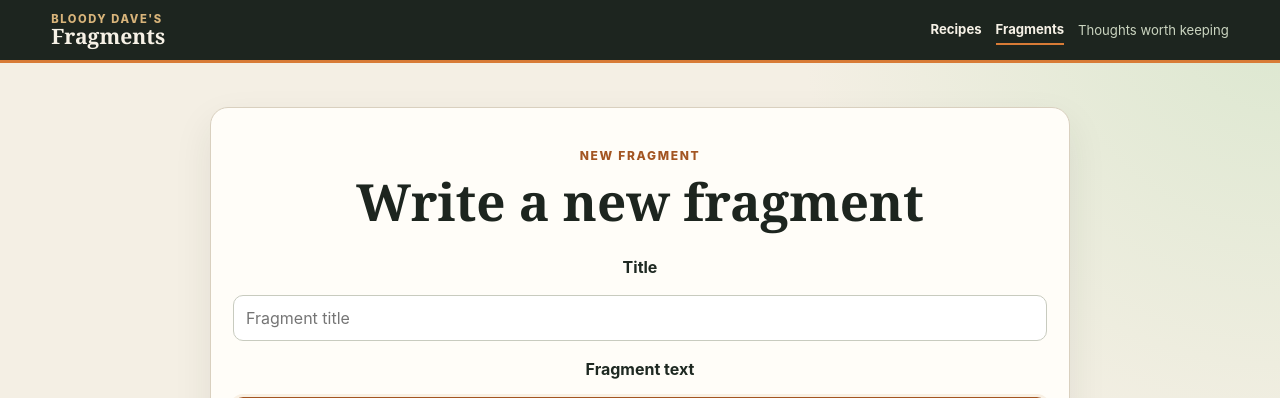
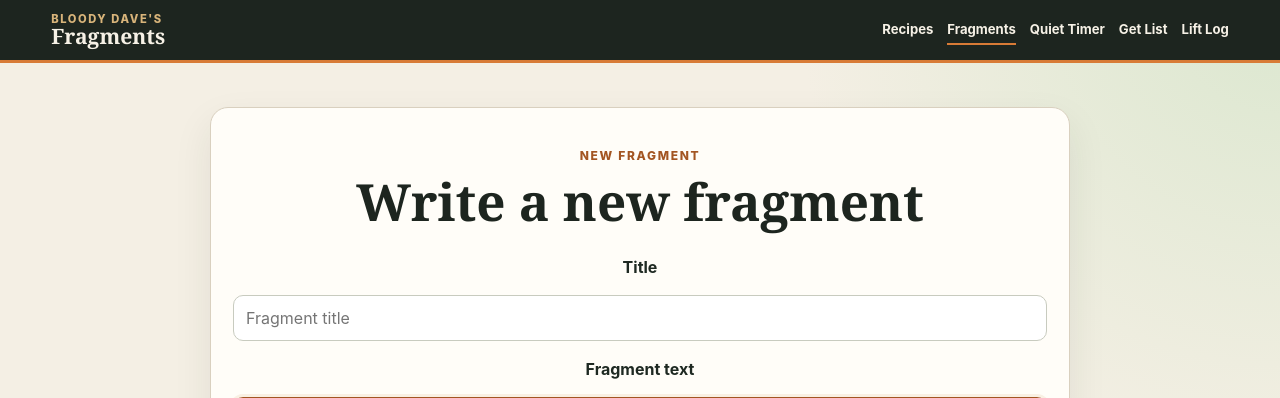
Before and after one commit to Squidmonster64/fragments, a FastAPI app: page / in a window 1280 px wide. Shown: the top 398 px of the page. Run offline with FastAPI, Linux system fonts and the light colour scheme; data that the repository does not hold is empty.

Commit message:
feat: connect Bloody Dave’s public app suite

```diff
--- a/app/templates/base.html
+++ b/app/templates/base.html
@@ -11,7 +11,7 @@
 <body>
   <header class="topbar">
     <a class="suite-brand" href="/"><span>Bloody Dave's</span><strong>Fragments</strong></a>
-    <nav aria-label="Bloody Dave's Suite"><a href="https://bloody-recipes.pages.dev">Recipes</a><a class="current" href="/">Fragments</a><span>Thoughts worth keeping</span></nav>
+    <nav aria-label="Bloody Dave's Suite"><a href="https://bloody-recipes.pages.dev">Recipes</a><a class="current" href="/">Fragments</a><a href="https://bloody-daves-quiet-timer.pages.dev">Quiet Timer</a><a href="https://bloody-daves-get-list.pages.dev">Get List</a><a href="https://bloody-daves-lift-log.pages.dev">Lift Log</a></nav>
   </header>
   <main>{% block content %}{% endblock %}</main>
   <footer class="suite-footer">Part of the independently run Bloody Dave's Suite.</footer>
```
